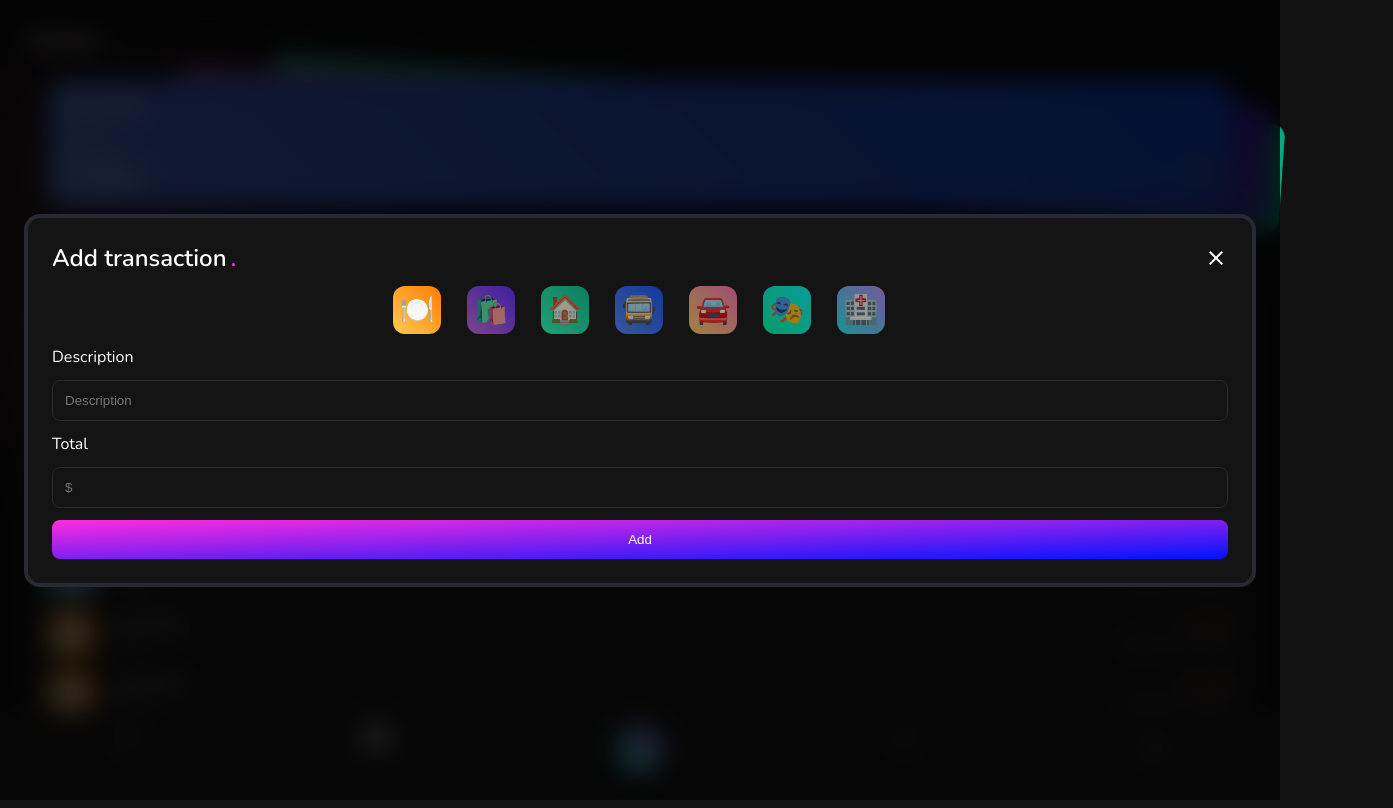
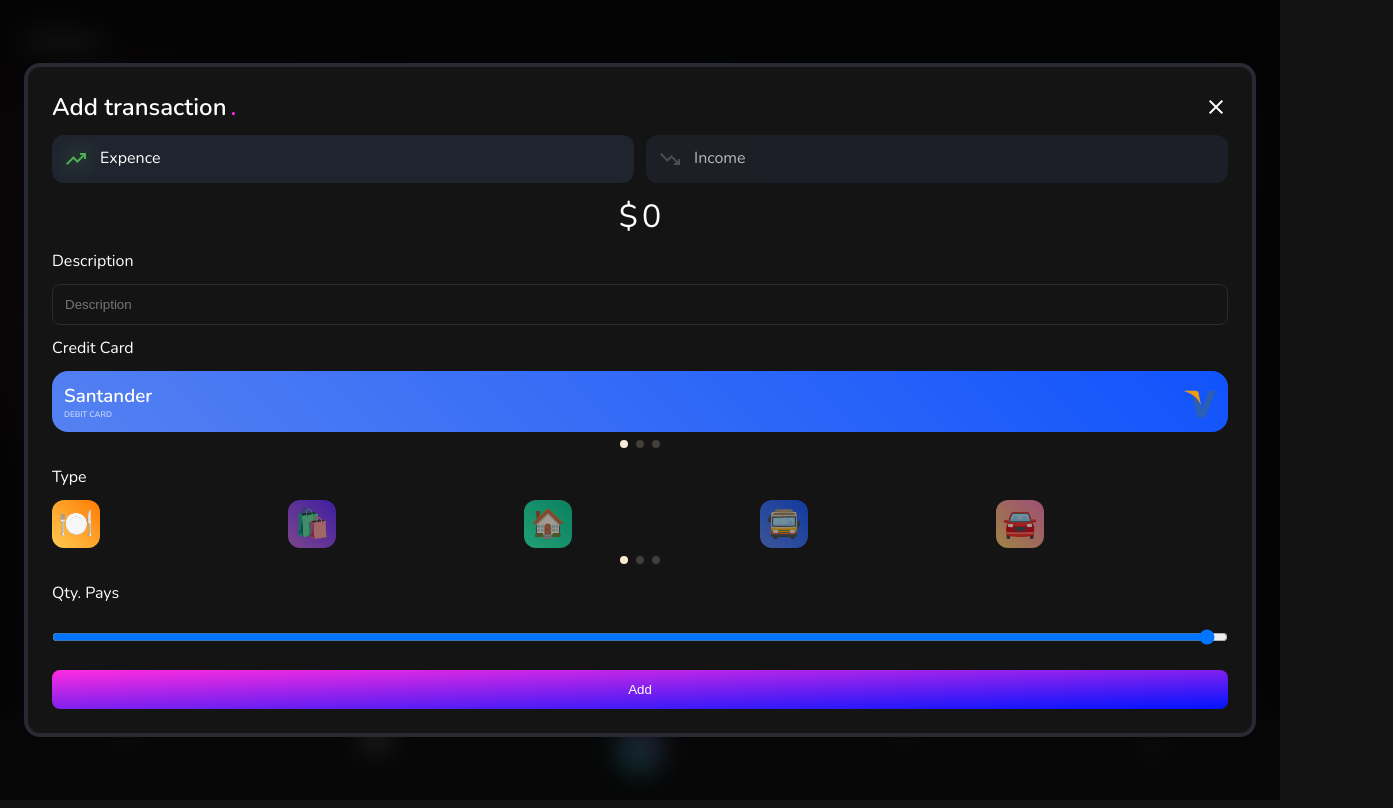
Before and after one commit to diemedina/finance-ui-old, a React (Vite) app: page /wallet in a window 1280 px wide. Both pictures are taken after a click on the button "add". Shown: the top 808 px of the page, 1393 px wide, since content can reach past the window. Built offline with nearby package versions, Linux system fonts and the light colour scheme.

Commit message:
Modal create credit card

```diff
--- a/src/components/CreditCard/CreditCard.jsx
+++ b/src/components/CreditCard/CreditCard.jsx
@@ -11,11 +11,11 @@ const IMAGE_SRC = {
   "AMERICANEXPRESS": AmericanExpress
 }
 
-export const CreditCard = ({card}) => {
+export const CreditCard = ({card, size}) => {
   const { t } = useTranslation();
 
   return (
-    <div className={card.color + " credit-card"} key={card.id}>
+    <div className={card.color + " " + size + " credit-card"} key={card.id}>
       <h3>
         {card.description} <small>{card.type}</small>
       </h3>
--- a/src/components/CreditCard/creditCard.scss
+++ b/src/components/CreditCard/creditCard.scss
@@ -7,6 +7,15 @@
   padding: 12px;
   border-radius: 16px;
   position: relative;
+
+  &.small {
+    flex-direction: row;
+    justify-content: space-between;
+
+    .credit-card__balance-image div {
+      display: none;
+    }
+  }
 
   &__balance-image {
     display: flex;
--- a/src/components/Dashboard/Transactions/transactions.scss
+++ b/src/components/Dashboard/Transactions/transactions.scss
@@ -34,56 +34,3 @@
   }
 
 }
-
-.modal__transaction {
-  &__list-type {
-    list-style: none;
-    display: flex;
-    justify-content: center;
-    flex-wrap: wrap;
-    gap: 24px;
-
-    li {
-      display: flex;
-      flex-direction: column;
-      text-align: center;
-      gap: 4px;
-      width: 50px;
-      border-radius: 12px;
-      opacity: .6;
-      cursor: pointer;
-
-      &.active {
-        opacity: 1;
-      }
-
-      div {
-        border-radius: 12px;
-        font-size: 28px;
-        width: 48px;
-        height: 48px;
-        display: flex;
-        justify-content: center;
-        align-items: center;
-      }
-    }
-  }
-}
-.modal__transaction__add {
-  display: flex;
-  flex-direction: column;
-  gap: 12px;
-
-  input, select {
-    padding: 12px;
-    border-radius: 8px;
-    border: 1px solid #292934;
-    color: #fff;
-    background: none;
-  }
-
-  input[type=submit] {
-    border: none;
-    background-image: linear-gradient(to bottom right, #ff2cdf, #0014ff);
-  }
-}
--- a/src/components/Modal/AddTransaction/AddTransaction.jsx
+++ b/src/components/Modal/AddTransaction/AddTransaction.jsx
@@ -1,16 +1,26 @@
 import React, { useEffect, useState } from 'react'
+import { useNotificationsStore } from 'src/store/NotificationsStore';
+import { Swiper, SwiperSlide } from 'swiper/react';
+import { useModalStore } from 'src/store/ModalStore';
+import { Pagination, EffectCards } from 'swiper/modules';
+import { v4 as uuid } from 'uuid';
 import { useForm } from 'react-hook-form';
-import { useNotificationsStore } from 'src/store/NotificationsStore';
-import { useModalStore } from 'src/store/ModalStore';
+import { CreditCard } from "src/components/CreditCard/CreditCard";
+import MockCategories from 'src/mocks/categories';
+import MockWallet from 'src/mocks/wallet';
 import Modal from 'src/components/Modal/Modal';
-import MockCategories from 'src/mocks/categories';
-import { v4 as uuid } from 'uuid';
+import './addTransaction.scss';
+import 'swiper/css';
+import 'swiper/css/effect-coverflow';
+import 'swiper/css/pagination';
 
 export const ModalAddTransaction = () => {
   const { register, handleSubmit, formState: {errors}, reset } = useForm();
   const {addNotification} = useNotificationsStore();
   const {modalActive, setModalActive} = useModalStore();
   const [modelType, setModelType] = useState('FOOD');
+  const [typeCost, setTypeCost] = useState('expence');
+  const [wallet] = useState(MockWallet);
 
   function addTransaction(data) {
     const model = {
@@ -44,25 +54,73 @@ export const ModalAddTransaction = () => {
       { modalActive == 'ADD_TRANSACTION' &&
         <Modal title='Add transaction' closeModal={() => setModalActive()}>
           <form className='modal__transaction__add' onSubmit={handleSubmit(addTransaction)}>
-            <ul className='modal__transaction__list-type'>
-              {
-                Object.keys(MockCategories).map(category => {
-                  return (
-                    <li className={modelType == category ? 'active' : ''} onClick={() => setModelType(category)} key={category}>
-                      <div className={MockCategories[category].class}>{MockCategories[category].icon}</div>
-                    </li>
-                  )
-                })
-              }
-            </ul>
+
+            <div className='modal__transaction__add__cost-type'>
+              <div className={typeCost == 'expence' ? 'expence active' : 'expence'} onClick={() => setTypeCost('expence')}>
+                <span className="material-symbols-outlined icon">trending_up</span>
+                Expence
+              </div>
+              <div className={typeCost == 'income' ? 'income active' : 'income'} onClick={() => setTypeCost('income')}>
+                <span className="material-symbols-outlined icon">trending_down</span>
+                Income
+              </div>
+            </div>
+
+            <div className='input-total'>
+              <span>$</span>
+              <span contentEditable>0</span>
+            </div>
 
             <label htmlFor="description">Description</label>
             <input {...register('description', {required: true})} type="text" name="description" id="description" placeholder='Description' />
             {errors.description && <small>* Description required</small>}
 
-            <label htmlFor="total">Total</label>
-            <input {...register('total', {required: true})} type="number" name="total" id="total" placeholder='$' />
-            {errors.total && <small>* Total required</small>}
+            <label htmlFor="creditCard">Credit Card</label>
+            <div className='modal__transaction__add__credit-card'>
+            <Swiper
+                slidesPerView={1}
+                spaceBetween={8}
+                pagination={{clickable: true}}
+                modules={[Pagination]}
+                className="mySwiper"
+              >
+                {
+                  wallet.map(card => {
+                    return (
+                      <SwiperSlide key={card.id}>
+                        <CreditCard card={card} size="small"/>
+                      </SwiperSlide>
+                    )
+                  })
+                }
+              </Swiper>
+            </div>
+
+            <label htmlFor="description">Type</label>
+            <div className='modal__transaction__add__list-type'>
+              <Swiper
+                slidesPerView={5}
+                spaceBetween={4}
+                pagination={{clickable: true}}
+                modules={[Pagination]}
+                className="mySwiper"
+              >
+                {
+                  Object.keys(MockCategories).map(category => {
+                    return (
+                      <SwiperSlide key={category}>
+                        <div
+                          onClick={() => setModelType(category)}
+                          className={MockCategories[category].class + ' icon ' + (modelType == category ? 'active' : '')}>{MockCategories[category].icon}</div>
+                      </SwiperSlide>
+                    )
+                  })
+                }
+              </Swiper>
+            </div>
+
+            <label htmlFor="qtyPays">Qty. Pays</label>
+            <input type="range" name="qtyPays" id="qtyPays" max={24} min={1} step={1}/>
 
             <input type="submit" value="Add" />
           </form>
--- /dev/null
+++ b/src/components/Modal/AddTransaction/addTransaction.scss
@@ -0,0 +1,90 @@
+.modal__transaction__add {
+  display: flex;
+  flex-direction: column;
+  gap: 12px;
+
+  &__cost-type {
+    display: flex;
+    gap: 12px;
+
+    .expence, .income {
+      width: 100%;
+      display: flex;
+      gap: 12px;
+      background: #20242f;
+      padding: 12px;
+      border-radius: 12px;
+      opacity: .7;
+
+      .icon {
+        opacity: .3;
+      }
+
+      &.active {
+        opacity: 1;
+        transition: all .5s;
+
+        .icon {
+          opacity: 1;
+        }
+
+        &.expence .icon {
+          color: #4caf50;
+          text-shadow: 0px 0px 20px #4caf50;
+        }
+
+        &.income .icon {
+          color: #f44336;
+          text-shadow: 0px 0px 20px #f44336;
+        }
+      }
+    }
+
+
+  }
+
+  &__credit-card, &__list-type {
+    .swiper-pagination {
+      position: initial;
+    }
+  }
+
+  &__list-type {
+    .icon {
+      opacity: .6;
+      border-radius: 12px;
+      font-size: 28px;
+      width: 48px;
+      height: 48px;
+      display: flex;
+      justify-content: center;
+      align-items: center;
+
+      &.active {
+        opacity: 1;
+      }
+    }
+  }
+
+  .input-total {
+    display: flex;
+    gap: 4px;
+    justify-content: center;
+    align-items: center;
+    font-size: 32px;
+  }
+
+
+  input, select {
+    padding: 12px;
+    border-radius: 8px;
+    border: 1px solid #292934;
+    color: #fff;
+    background: none;
+  }
+
+  input[type=submit] {
+    border: none;
+    background-image: linear-gradient(to bottom right, #ff2cdf, #0014ff);
+  }
+}
--- a/src/index.scss
+++ b/src/index.scss
@@ -70,3 +70,10 @@ h1::after {
 .background-7 {
   background: $gradient-7;
 }
+
+
+
+
+.swiper-pagination-bullet {
+  background-color: antiquewhite;
+}
--- a/src/pages/Wallet/wallet.scss
+++ b/src/pages/Wallet/wallet.scss
@@ -8,8 +8,9 @@
 
   &__list {
     margin: 24px auto;
-    padding: 0 12px;
+    padding: 0 16px;
     width: calc(100% - 24px);
+    overflow: hidden;
   }
 
   &__actions {
```
